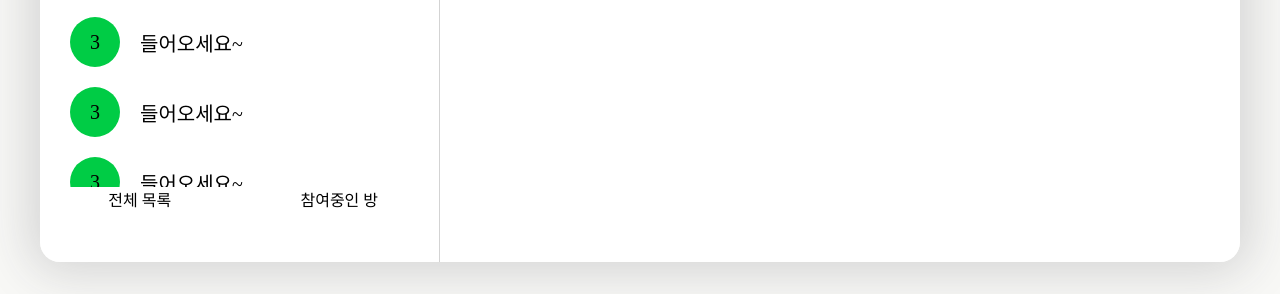
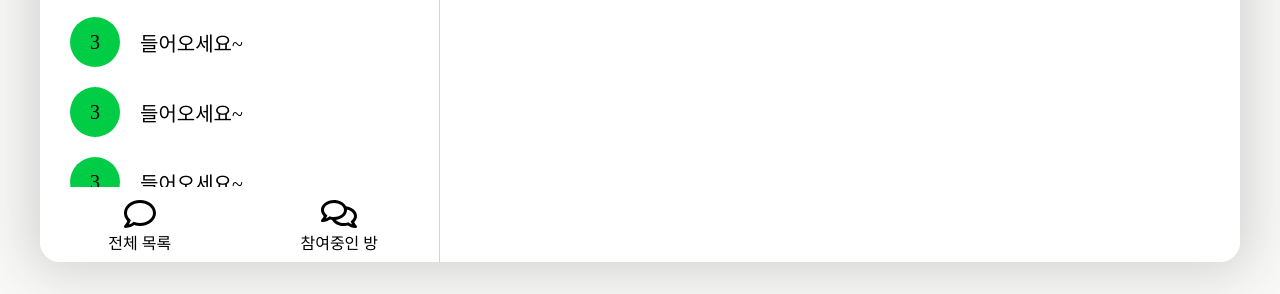
Before and after one commit to jseo9732/allchat-front, a React app: page / in a window 1280 px wide. Shown: the part 468-762 px from the top of the page. Built offline with nearby package versions, Linux system fonts and the light colour scheme.

Commit message:
Design: 채팅 목록 하단 버튼 디자인 수정

```diff
--- a/public/index.html
+++ b/public/index.html
@@ -25,6 +25,7 @@
       Learn how to configure a non-root public URL by running `npm run build`.
     -->
     <title>AllChat</title>
+    <script src="https://use.fontawesome.com/releases/v5.2.0/js/all.js"></script>
   </head>
   <body>
     <noscript>You need to enable JavaScript to run this app.</noscript>
--- a/src/pages/ChatList.css
+++ b/src/pages/ChatList.css
@@ -53,4 +53,5 @@
 
 .toggleBtn {
   width: 200px;
+  align-self: center;
 }
--- a/src/pages/ChatList.js
+++ b/src/pages/ChatList.js
@@ -20,18 +20,21 @@ export default function ChatList() {
     history.push("/addChat");
   };
 
-  const slide_L = () =>
+  const onAllChatClick = () => {
     document.getElementById("slider").scrollBy({
       top: 0,
       left: -400,
       behavior: "smooth",
     });
-  const slide_R = () =>
+  };
+  const onEnterChatClick = () => {
     document.getElementById("slider").scrollBy({
       top: 0,
       left: 400,
       behavior: "smooth",
     });
+  };
+
   return (
     <>
       <div className="chatListContainer">
@@ -77,11 +80,15 @@ export default function ChatList() {
           </div>
         </div>
         <div className="toggleBtnContainer">
-          <div className="toggleBtn" onClick={slide_L}>
-            전체 목록
+          <div className="toggleBtn" onClick={onAllChatClick}>
+            {/* <i className="fas fa-comment fa-2x"></i> */}
+            <i className="far fa-comment fa-2x"></i>
+            <div>전체 목록</div>
           </div>
-          <div className="toggleBtn" onClick={slide_R}>
-            참여중인 방
+          <div className="toggleBtn" onClick={onEnterChatClick}>
+            <i className="far fa-comments fa-2x"></i>
+            {/* <i className="fas fa-comments fa-2x"></i> */}
+            <div>참여중인 방</div>
           </div>
         </div>
       </div>
```
